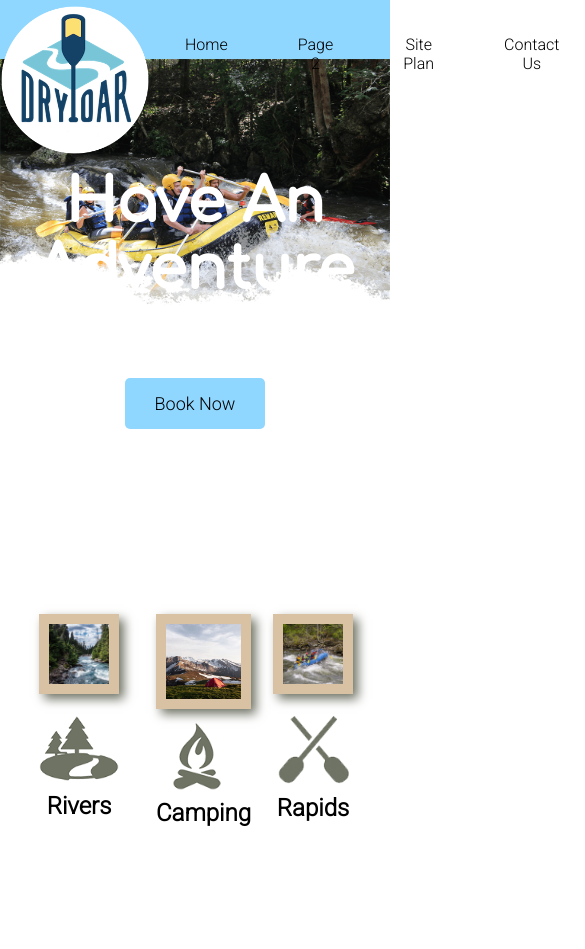
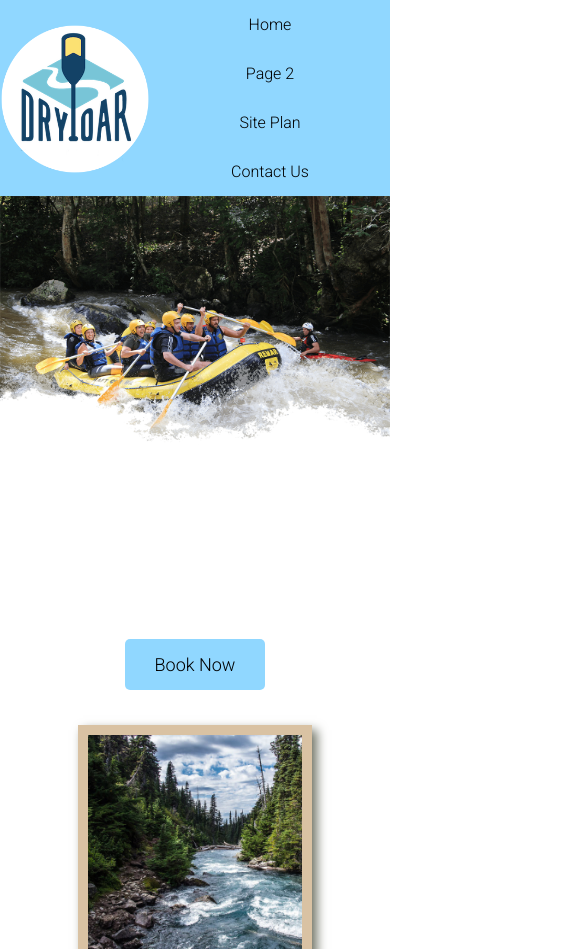
Before and after one commit to ScottCan/wdd130, a plain HTML site: page wwr/index.html in a window 390 px wide. Shown: the top 949 px of the page, 585 px wide, since content can reach past the window. Drawn offline with Linux system fonts and the light colour scheme.

Commit message:
finishing touches good

```diff
--- a/wwr/styles/style.css
+++ b/wwr/styles/style.css
@@ -129,11 +129,11 @@ header {
 footer {
     background-color: #90D7FF;
     color: black;
+    padding: 25px 50px;
     margin-top: 200px;
     display: flex;
     justify-content: space-around;
     align-items: center;
-    padding: 25px 50px;
 }
 
 .home-title {
@@ -220,7 +220,10 @@ h2 {
     width: 100%;
     box-shadow: 5px 5px 10px #6f7364;
 }
-
+.card-img:hover {
+    opacity: .6;
+    transform: scale(1.1);
+}
 
 main section img {
     box-sizing: border-box;
@@ -231,8 +234,6 @@ main section img {
     grid-template-columns: repeat(10, 1fr);
 }
 
-
-
 .mountains {
     width: 100%;
     grid-column: 2/7;
@@ -240,14 +241,44 @@ main section img {
     box-shadow: 5px 5px 10px #6f7364
 }
 
-
-
-
-
-
-footer p {
-    font-family: Roboto, Helvetica, sans-serif;
-    font-size: 1.2em;
-    text-decoration: underline;
-    margin-top: 200px;
+@media screen and (max-width: 900px) {
+    #hero, .home-grid {
+        display: block;
+        height: auto;
+    }
+    nav, footer {
+        flex-direction: column;
+    }
+    nav a {
+        display: block;
+        padding: 15px;
+    }
+    #hero {
+        margin-top: 0;
+    }
+    #hero-msg {
+        margin-top: 0;
+    }
+    #hero-msg h4 {
+        display: none;
+    }
+    .home-title {
+        font-size: 25px;
+        color: #6f7364;
+    }
+    .rivers-card, .camping-card, .rapids-card {
+        margin: 50px auto;
+        width: 60%;
+    }
+    #background {
+        display: none;
+    }
+    .mountains, .msg {
+        width: 80%;
+        display: block;
+        margin: 0 auto;
+    }
+    footer {
+        margin-top: 25px;
+    }
 }
```
